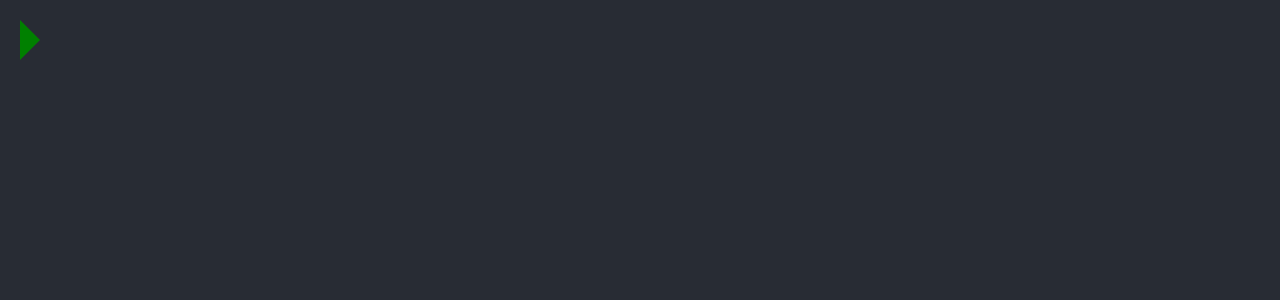
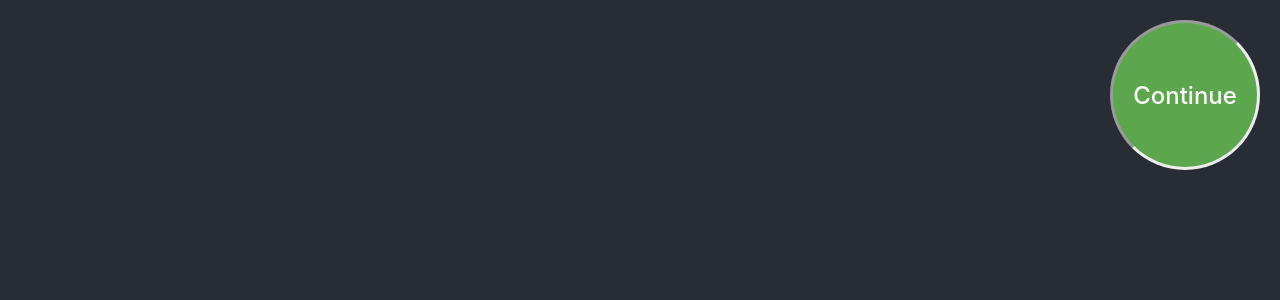
Before and after one commit to bonzo45/life-calendar, a React (Create React App) app: page / in a window 1280 px wide. Shown: the top 300 px of the page. Built offline with nearby package versions, Linux system fonts and the light colour scheme.

Commit message:
Tidy continue button

```diff
--- a/src/App.css
+++ b/src/App.css
@@ -4,6 +4,6 @@
     height: 100%;
     background-color: #282c34;
     text-align: center;
-    font-size: calc(10px + 2vmin);
+    font-size: 24px;
     color: white;
 }
--- a/src/Life.css
+++ b/src/Life.css
@@ -17,17 +17,31 @@
     margin: 40px;
 }
 
-.ArrowRight {
+.Continue {
+    visibility: hidden;
+
     position: fixed;
     top: 20px;
-    left: 20px;
+    right: 20px;
     cursor: pointer;
+    background-color: #5ca74e;
+    box-sizing: border-box;
+    border: inset;
 
-    width: 0;
-    height: 0;
-    border-top: 20px solid transparent;
-    border-bottom: 20px solid transparent;
-    border-left: 20px solid green;
+    padding: 20px;
+    width: 150px;
+    height: 150px;
+    border-radius: 500px;
+
+    display: flex;
+    flex-direction: column;
+    justify-content: center;
+
+    font-weight: 500;
+}
+
+.Continue:hover {
+    background-color: #70a966;
 }
 
 .LifeCalendar {
--- a/src/Life.js
+++ b/src/Life.js
@@ -3,13 +3,11 @@ import { gsap } from 'gsap';
 import './Life.css';
 
 function Life() {
-
-    // const states = ['start', 'title', 'calendar', 'birth'];
     const [ state, setState ] = useState('start');
 
     const prepareAnimation = () => {
         const timeline = gsap.timeline();
-        timeline.to('.ArrowRight, .LifeTitleWrapper, .LifeCalendar, .MonthHeading.BirthMonth, .Month.BirthMonth, .MonthHeading:not(.BirthMonth), .Month:not(.BirthMonth)', {opacity: 0, duration: 0});
+        timeline.to('.LifeTitleWrapper, .LifeCalendar, .MonthHeading.BirthMonth, .Month.BirthMonth, .MonthHeading:not(.BirthMonth), .Month:not(.BirthMonth)', {opacity: 0, duration: 0});
     };
 
     const runAnimation = () => {
@@ -17,10 +15,10 @@ function Life() {
 
         if (state === 'start') {
             timeline.addLabel('start');
-            const arrowAnimation = {x: '-10px', duration: 0.5};
-            const arrowAnimationTo = {opacity: 1, duration: 0.5};
-            timeline.from('.ArrowRight', arrowAnimation, 'start');
-            timeline.to('.ArrowRight', arrowAnimationTo, 'start');
+            const arrowAnimation = {y: '-300px', duration: 0.5};
+            const arrowAnimationTo = {autoAlpha: 1, duration: 0.5};
+            timeline.from('.Continue', arrowAnimation, 'start');
+            timeline.to('.Continue', arrowAnimationTo, 'start');
             setState('title');
         } else if (state === 'title') {
             timeline.addLabel('title');
@@ -98,11 +96,13 @@ function Life() {
 
     return (
         <div className="Life">
-            <div className="ArrowRight"
+            <div className="Continue"
                  onClick={
                      () => runAnimation()
                  }
-            />
+            >
+                <div>Continue</div>
+            </div>
             <div className="LifeTitleWrapper">
                 <h1 className="LifeTitle">Your Life</h1>
             </div>
```
